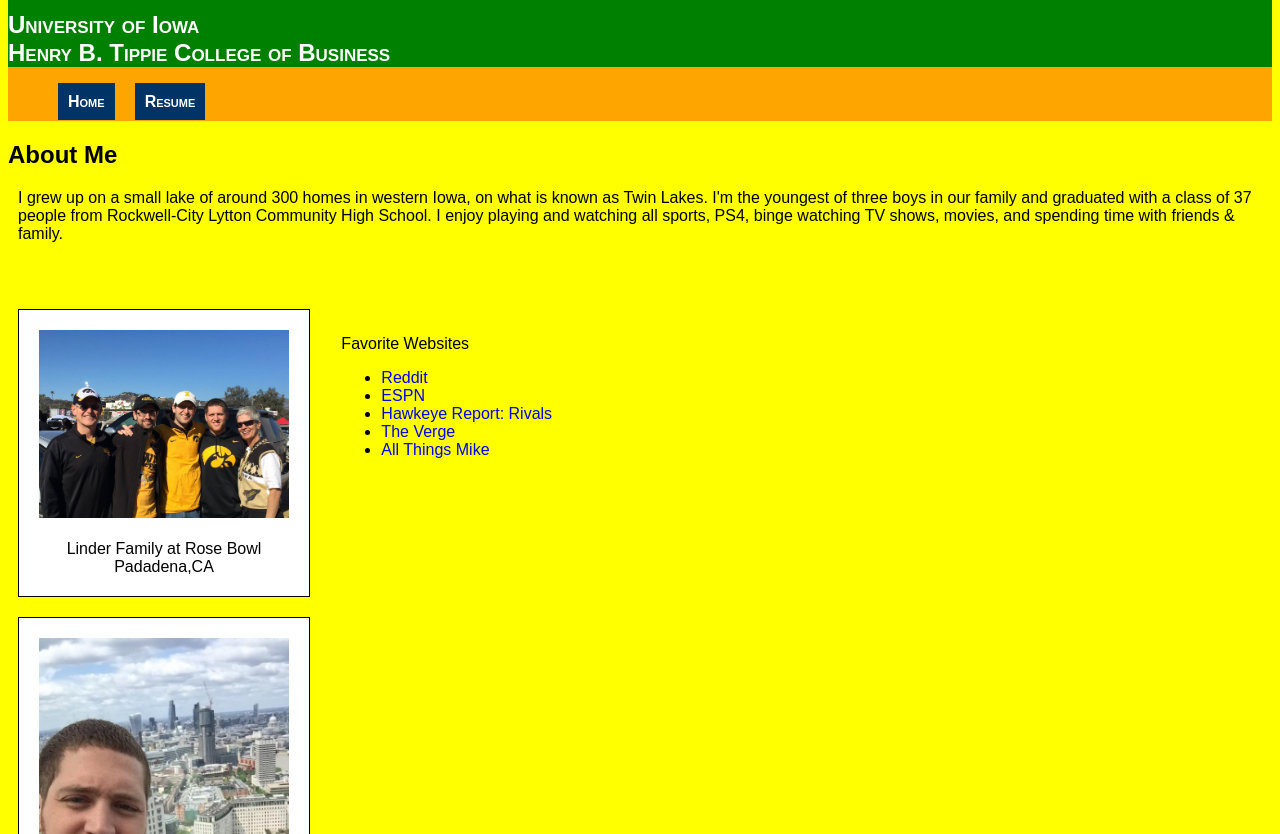
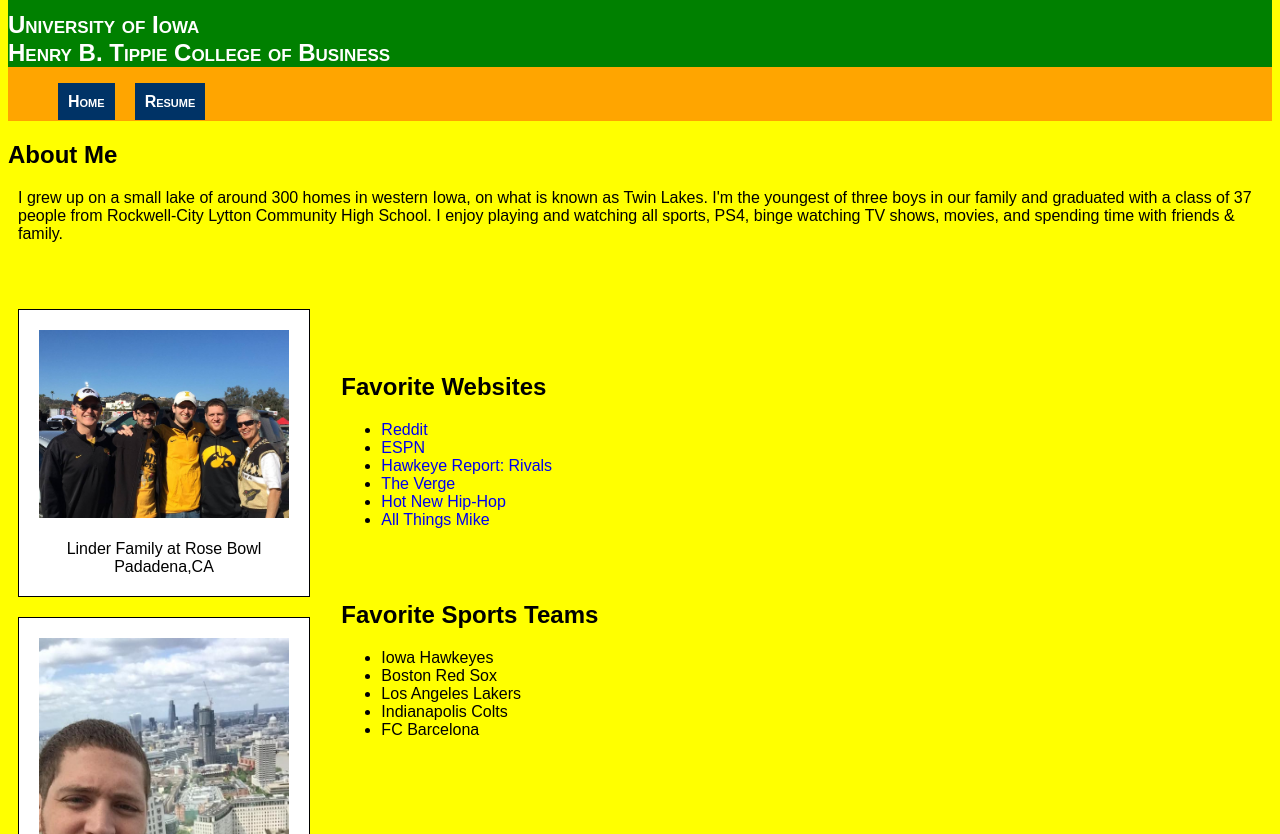
Before and after one commit to jlinderUIowa/HW2, a plain HTML site: page index.html in a window 1280 px wide. Shown: the part 118-952 px from the top of the page. Drawn offline with Linux system fonts and the light colour scheme.

Commit message:
A few more final edits

```diff
--- a/index.html
+++ b/index.html
@@ -51,16 +51,31 @@
 <br><br>
 
 <div id="middle"
+<br><br>
 
- <h9> Favorite Websites </h9>
+<h2> Favorite Websites </h2>
 		<ul>
 			<li> <a href="https://www.reddit.com/"> Reddit </a> </li>
 			<li> <a href="http://espn.go.com/"> ESPN </a> </li>
 			<li> <a href="https://iowa.n.rivals.com/"> Hawkeye Report: Rivals </a> </li>
 			<li> <a href="http://www.theverge.com/"> The Verge </a> </li>
+			<li> <a href="http://www.hotnewhiphop.com/"> Hot New Hip-Hop </a> </li>
 			<li> <a href="http://msci3300-s1600.cloudapp.net/HW2/"> All Things Mike </a> </li>
 		</ul>
+
+	<br><br>
+
+<h2> Favorite Sports Teams </h2>
+	<ul>
+		<li> Iowa Hawkeyes </li>
+		<li> Boston Red Sox </li>
+		<li> Los Angeles Lakers </li>
+		<li> Indianapolis Colts </li>
+		<li> FC Barcelona </li>
+	</ul>
+
 </div>
+
 	<br><br><br>
 
 	<p class="text_line"> &nbsp;</p>
--- a/style.css
+++ b/style.css
@@ -23,6 +23,9 @@
 
 a:hover {text-decoration: underline;}
 
+ul {font-type:sans-serif;
+font-color:black;}
+
 ul1 {
 	list-style-type:none;
 	text-align:center;
@@ -44,7 +47,7 @@
 
 .text_line {
 	clear:both;
-	background-color:#98bf21;
+	background-color:gray;
 }
 
 
@@ -148,9 +151,9 @@
 
 
 table { border:1px; border-collapse:collapse; width:80%; margin-left:75px; }
-table,th, td { border: 1px solid #98bf21; }
+table,th, td { border: 1px solid gray; }
 
-th { height:30px; background-color:#98bf21; color:white; text-align:center; vertical-align:middle; padding:15px;}
+th { height:30px; background-color:gray; color:white; text-align:center; vertical-align:middle; padding:15px;}
 th.coursename { text-align:left;}
 
 td { text-align:center; height:30px; vertical-align:middle; padding:5px;}
```
